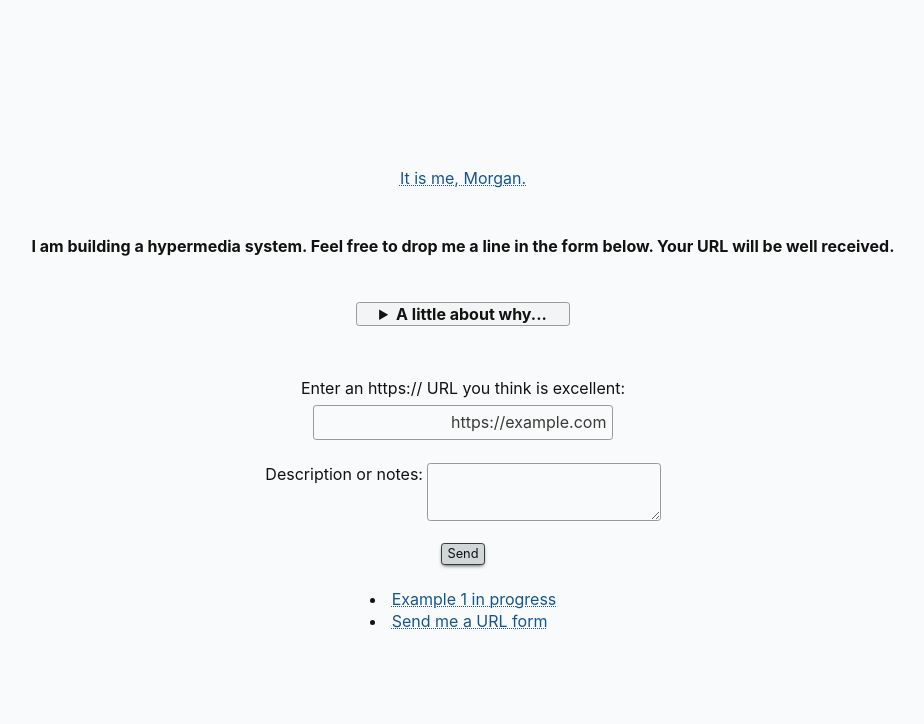
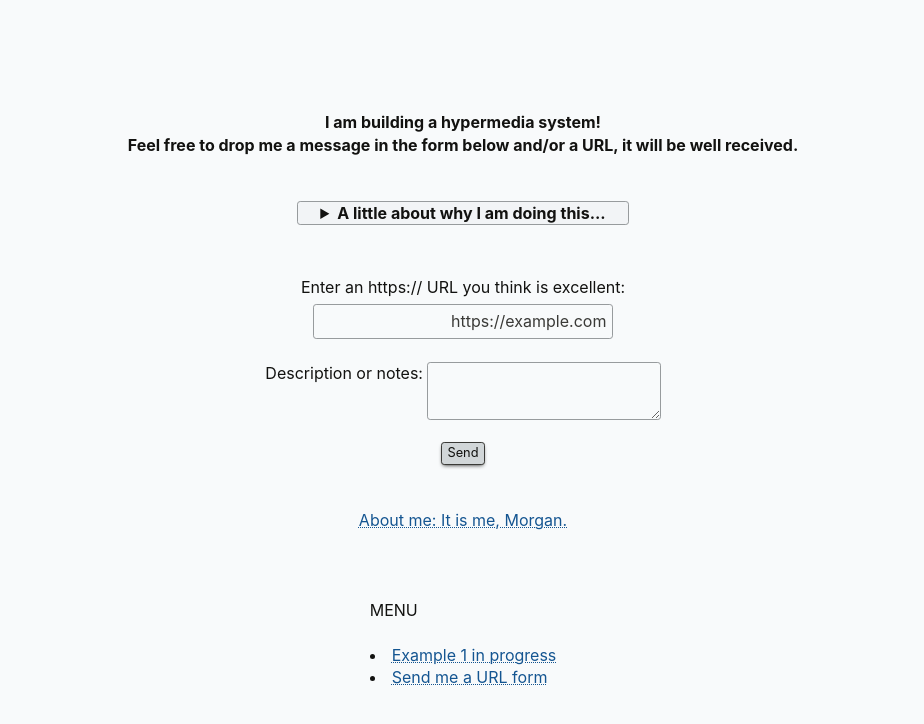
Before and after one commit to airbr/hypermedia, a website: page index.html in a window 1280 px wide. Shown: the whole page, without its empty margins (177-1101 px from the left). Drawn offline with Linux system fonts and the light colour scheme.

Commit message:
Add more verbage

```diff
--- a/index.html
+++ b/index.html
@@ -24,13 +24,11 @@
 <body>
   <div style="display: flex; flex-direction:column; justify-content: center; align-items: center; min-height: 100vh;">
 
-
-    <a href="https://morganwebdev.com"><p>It is me, Morgan.</p></a>
-
-    <h4 style="width: 80%; text-align: center;">I am building a hypermedia system. Feel free to drop me a line in the form below. Your URL will be well received.</h4>
+    <h4 style="width: 80%; text-align: center;">I am building a hypermedia system!<br>
+       Feel free to drop me a message in the form below and/or a URL, it will be well received.</h4>
 
     <details>
-      <summary> A little about why...</summary>
+      <summary> A little about why I am doing this...</summary>
 
       Having a lot of fun reading <a href="https://hypermedia.systems/book/contents/">this book.</a>
 
@@ -50,7 +48,12 @@
       </p>
     </form>
 
+    <a href="https://morganwebdev.com"><p>About me: It is me, Morgan.</p></a>
+
+    <br>
+
     <div hx-boost="true">
+      <p>MENU</p>
       <li><a href="/boosted.html">Example 1 in progress</a></li>
       <li><a href="/index.html">Send me a URL form</a></li>
    </div>
```
Also changed, not shown: boosted.html (+3 -1 lines).
